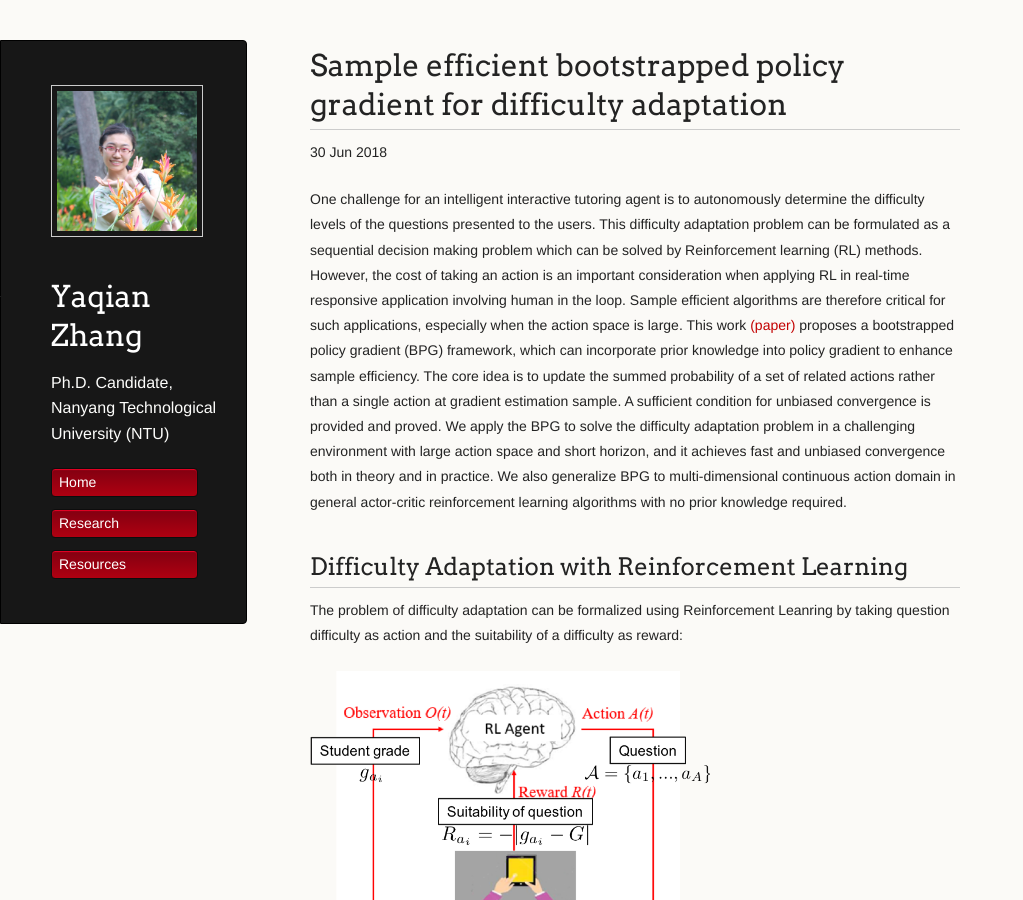
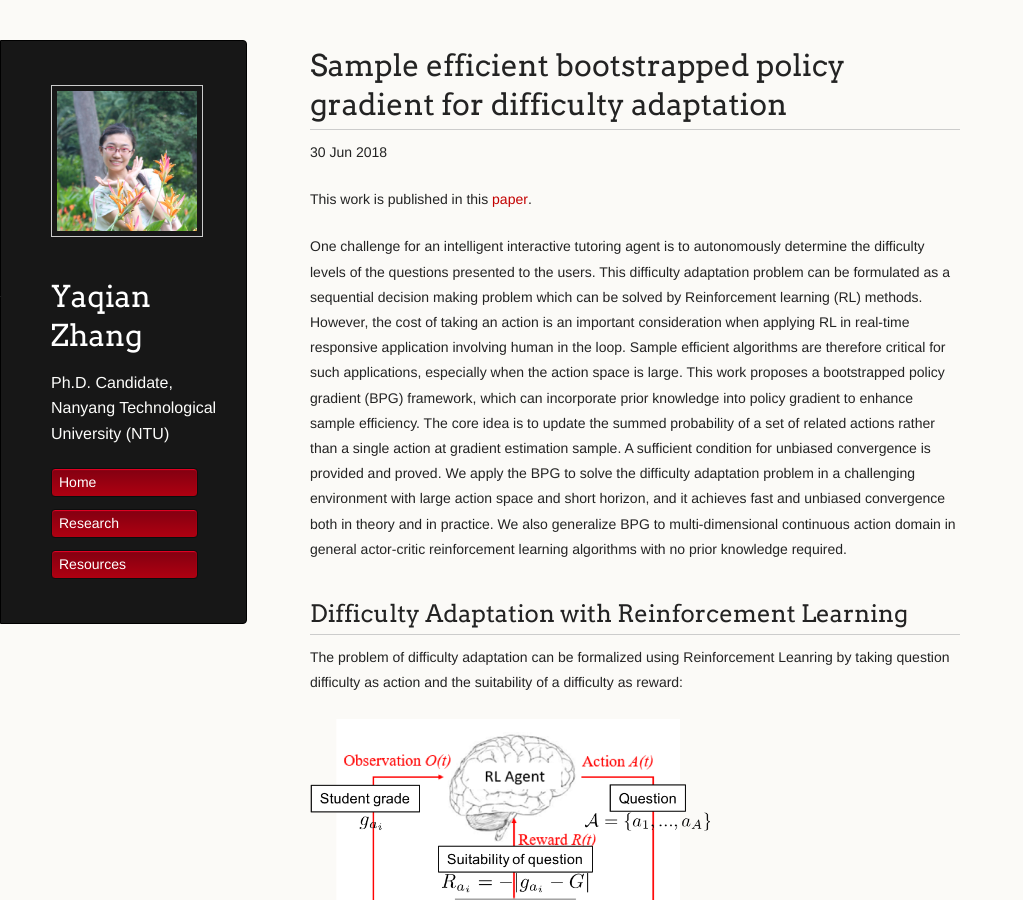
Before and after one commit to YaqianZhang/yaqianzhang.github.io, a Jekyll site: the page built from _posts/2019-01-30-boostrapped-policy-gradient.md, in a window 1280 px wide and 900 px high. Shown: the whole window, without its empty margins (0-1023 px from the left). Built offline with Jekyll 4.4.1, drawn with Linux system fonts in a browser that asks for light colours; some of the changed lines change nothing that is shown.

Commit message:
Update 2019-01-30-boostrapped-policy-gradient.md

```diff
--- a/_posts/2019-01-30-boostrapped-policy-gradient.md
+++ b/_posts/2019-01-30-boostrapped-policy-gradient.md
@@ -5,7 +5,7 @@
 label: "Reinforcement Learning"
 imgstr: "/images/bpg_pic/strong_weak.png"
 ---
-
+This work is published in this [paper](http://www.ifaamas.org/Proceedings/aamas2019/pdfs/p711.pdf).
 
 One challenge for an intelligent interactive tutoring agent is to
 autonomously determine the difficulty levels of the questions presented
@@ -15,7 +15,7 @@
 of taking an action is an important consideration when applying
 RL in real-time responsive application involving human in the loop.
 Sample efficient algorithms are therefore critical for such applications,
-especially when the action space is large. This work [(paper)](http://www.ifaamas.org/Proceedings/aamas2019/pdfs/p711.pdf) proposes
+especially when the action space is large. This work  proposes
 a bootstrapped policy gradient (BPG) framework, which can incorporate
 prior knowledge into policy gradient to enhance sample
 efficiency. The core idea is to update the summed probability of
```
